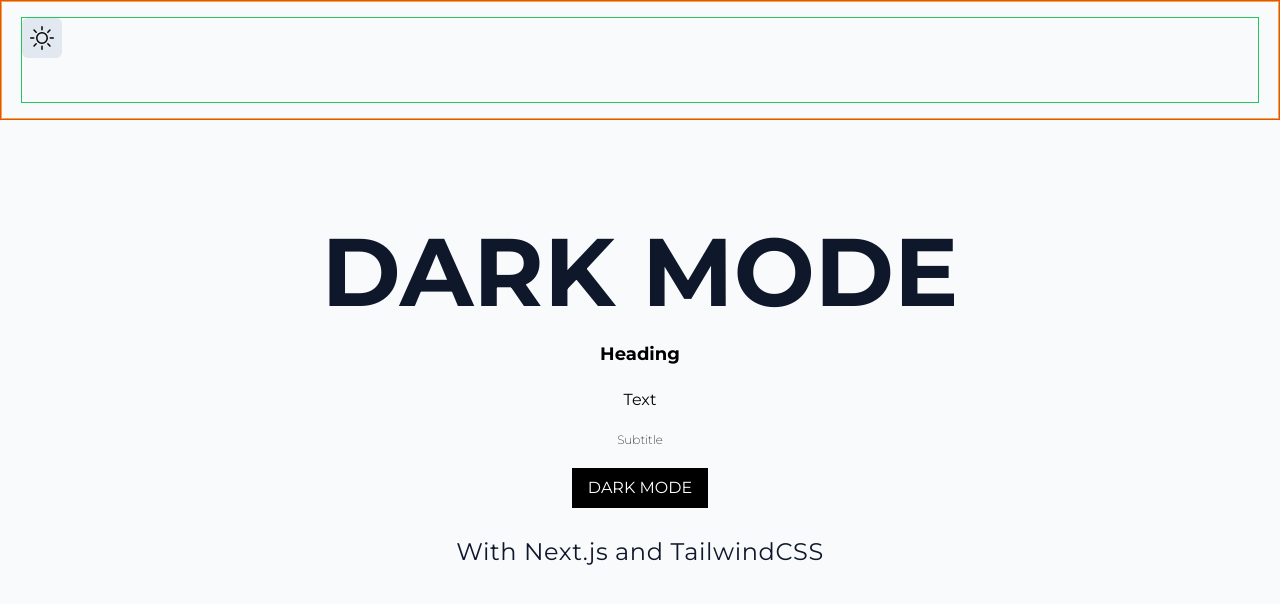
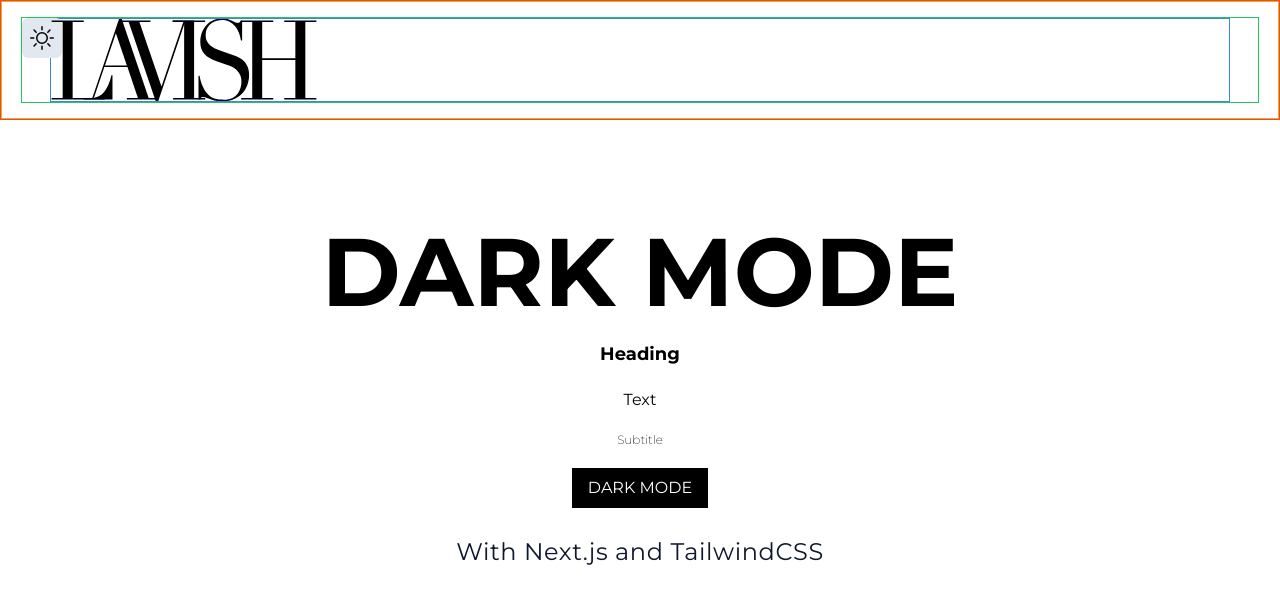
Before and after one commit to Anh-Duy-Tran/Lavish-Ecommerce, a Next.js app in the folder client/: page / in a window 1280 px wide. Shown: the top 604 px of the page. Built offline with nearby package versions, Linux system fonts and the light colour scheme.

Commit message:
feat(client): add logo to navbar

```diff
--- a/client/package.json
+++ b/client/package.json
@@ -56,7 +56,6 @@
     "jest-environment-jsdom": "29.6.4",
     "postcss": "^8.4.31",
     "postcss-loader": "^7.3.3",
-    "prettier": "^3.0.3",
     "storybook": "^7.4.6",
     "style-loader": "^3.3.3",
     "tailwindcss": "^3.3.3",
--- a/client/src/app/globals.css
+++ b/client/src/app/globals.css
@@ -21,6 +21,20 @@
 
 @layer components {
   .page-wrapper {
-    @apply flex flex-col items-center justify-center h-full
+    @apply flex flex-col items-center justify-center h-full w-full pt-[94px]
+           tablet:pt-[96px]
+           laptopHD:pt-[128px]
+           desktop:pt-[142px]
+           desktopHD:pt-[160px]
+           wide:pt-[192px];
+  }
+
+  .page-container {
+    @apply flex relative
+           tablet:w-tablet
+           laptop:w-laptop
+           laptopHD:w-laptopHD
+           desktop:w-desktop
+           wide:w-wide;
   }
 }
--- a/client/src/app/layout.tsx
+++ b/client/src/app/layout.tsx
@@ -22,7 +22,7 @@ export default function RootLayout({
 }) {
   return (
     <html lang="en">
-      <body className="bg-slate-50 dark:bg-[#0d1117] duration-config">
+      <body className="bg-white dark:bg-black duration-config">
         <ThemeProvider attribute="class" defaultTheme="system" enableSystem>
           <main className={font.className}>
             <Navbar />
--- a/client/src/app/page.tsx
+++ b/client/src/app/page.tsx
@@ -1,13 +1,11 @@
 import { Button } from "@/components/Button";
 import React from "react";
-
-const switchThemeDuration = "duration-200";
 
 export default function Home() {
   return (
     <div className="flex flex-col items-center justify-center h-screen gap-5">
       <h1
-        className={`font-extrabold text-8xl text-slate-900 dark:text-slate-50 ${switchThemeDuration}`}
+        className={`font-extrabold text-8xl text-black dark:text-white duration-config`}
       >
         DARK MODE
       </h1>
@@ -18,7 +16,7 @@ export default function Home() {
         DARK MODE
       </Button>
       <p
-        className={`p-2 tracking-wide text-2xl rounded-sm text-slate-900 dark:text-slate-50 ${switchThemeDuration}`}
+        className={`p-2 tracking-wide text-2xl rounded-sm text-slate-900 dark:text-white duration-config`}
       >
         With Next.js and TailwindCSS
       </p>
--- a/client/src/components/Navbar/Navbar.tsx
+++ b/client/src/components/Navbar/Navbar.tsx
@@ -1,11 +1,25 @@
 import React from "react";
 import "./navbar.css";
 import { ThemeSwitcher } from "../ThemeSwitcher";
+import Link from "next/link";
+import Image from "next/image";
 
 export function Navbar() {
   return (
     <div className="navbar-component">
-      <div className="navbar-logo-wrapper"></div>
+      <div className="navbar-logo-wrapper">
+        <div className="page-container border border-blue-500">
+          <Link href={"/"} style={{ zIndex: 11 }}>
+            <Image
+              src="/lavish.svg"
+              alt="lavish-logo"
+              width={0}
+              height={0}
+              className="dark:invert h-full w-auto transition duration-config"
+            />
+          </Link>
+        </div>
+      </div>
       <div className="navbar-content-wrapper">
         <div className="w-full h-full border border-green-500">
           <ThemeSwitcher />
--- a/client/src/components/Navbar/navbar.css
+++ b/client/src/components/Navbar/navbar.css
@@ -19,7 +19,7 @@
   }
 
   .navbar-logo-wrapper {
-    @apply absolute h-full w-full left-0 py-4 invisible
+    @apply flex absolute h-full w-full left-0 py-4 invisible justify-center
            tablet:visible
            /* temp */
            border border-yellow-500
--- a/client/tailwind.config.ts
+++ b/client/tailwind.config.ts
@@ -10,6 +10,16 @@ const config: Config = withTV({
   darkMode: ["class"],
   theme: {
     extend: {
+      width: {
+        mobile: "100%",
+        tablet: "676px",
+        laptop: "892px",
+        laptopHD: "1180px",
+        desktop: "1372px",
+        desktopHS: "1564px",
+        wide: "1996px",
+        ultraWide: "2092px",
+      },
       fontSize: {
         xxs: [
           "10px",
```
Also changed, not shown: 1 other file (tests, documents, lock files or other folders).
